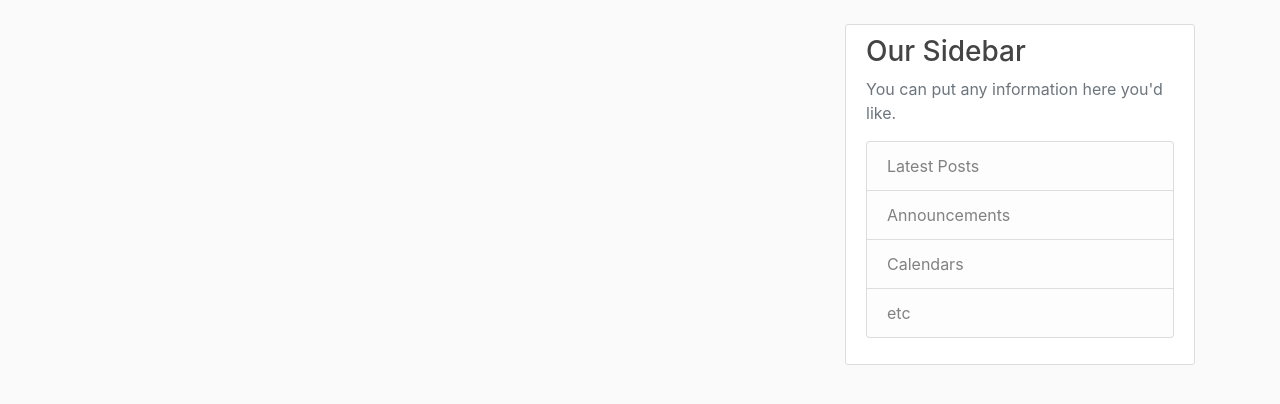
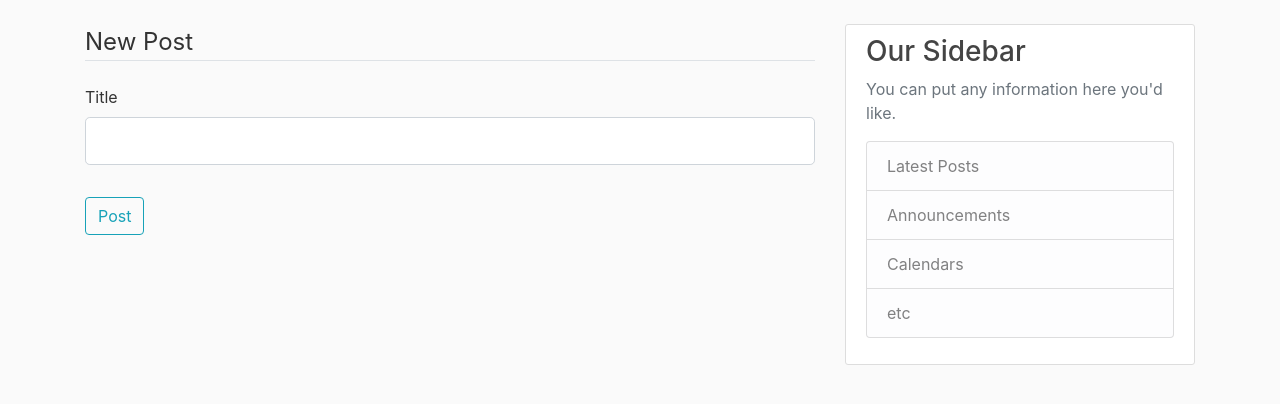
Before and after one commit to RdotSilva/Python-Flask-Fitness-Blog, a Flask app: template fitnessblog/templates/create_post.html in a window 1280 px wide. Shown: the part 56-460 px from the top of the page. Run offline with Flask 2, Linux system fonts and the light colour scheme; the template is opened without the code that fills it: values that come from a table or form of the project are taken from there, others are empty; some libraries are stand-ins or nearby versions.

Commit message:
Add title form field

```diff
--- a/fitnessblog/templates/create_post.html
+++ b/fitnessblog/templates/create_post.html
@@ -1,4 +1,26 @@
 {% extends "layout.html" %}
 {% block content %}
+<form method="POST" action="">
+  {{ form.hidden_tag() }}
+  <fieldset class="form-group">
+      <legend class="border-bottom mb-4">New Post</legend>
+      <div class="form-group">
+        {{ form.title.label(class="form-control-label") }}
+        {% if form.title.errors %}
+          {{ form.title(class="form-control form-control-lg is-invalid") }}
+          <div class="invalid-feedback">
+            {% for error in form.title.errors %}
+              <span>{{ error }}</span>
+            {% endfor %}
+          </div>
+        {% else %}
+          {{ form.title(class="form-control form-control-lg") }}
+        {% endif %}
+      </div>
 
+  </fieldset>
+  <div class="form-group">
+    {{ form.submit(class="btn btn-outline-info") }}
+  </div>
+</form>
 {% endblock content %}
```
